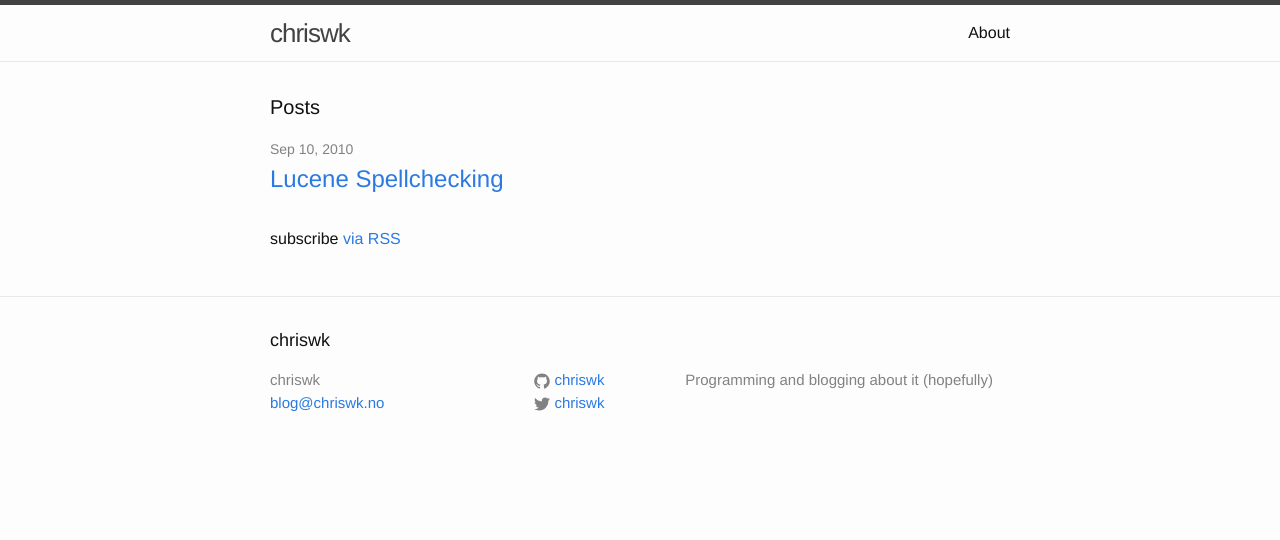
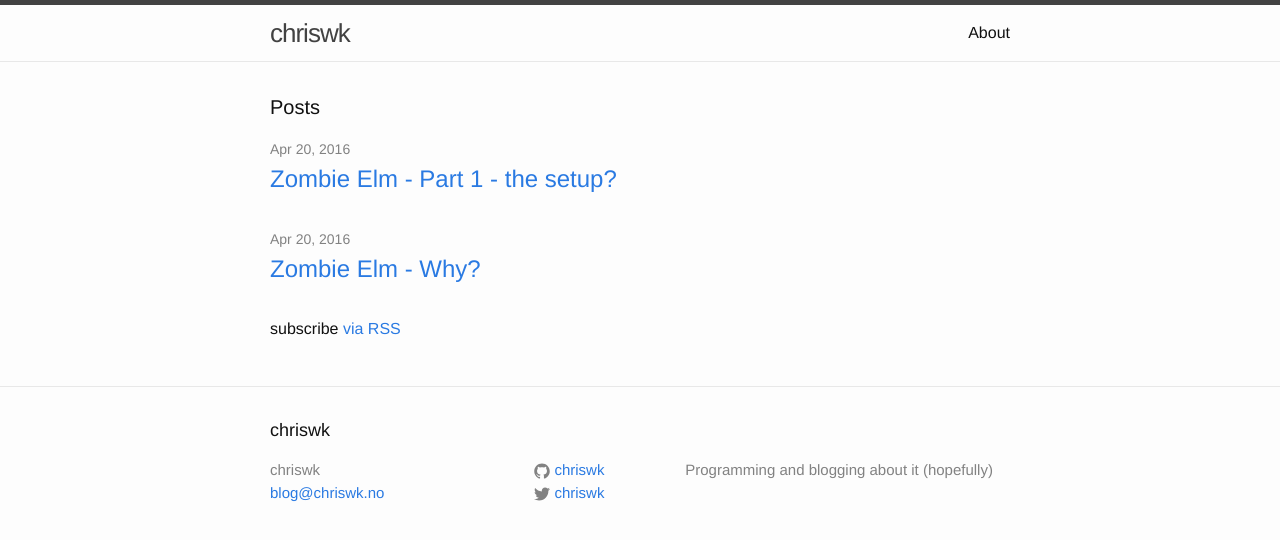
Before and after one commit to chriswk/chriswk.github.io, a Jekyll site: the page built from index.html, in a window 1280 px wide. Shown: the top 540 px of the page. Built offline with Jekyll 4.4.1, drawn with Linux system fonts in a browser that asks for light colours; part of the change alters nothing that is shown.

Commit message:
Why and setup covered

```diff
--- a/_config.yml
+++ b/_config.yml
@@ -14,5 +14,6 @@ url: "http://chriswk.github.io" # the base hostname & protocol for your site
 twitter_username: chriswk
 github_username:  chriswk
 gems: [jekyll-paginate]
+permalink: /:year/:month/:title
 # Build settings
 markdown: kramdown
--- /dev/null
+++ b/_posts/2016-04-20-zombie-elm-part1-setup.markdown
@@ -0,0 +1,56 @@
+---
+layout: post
+title: Zombie Elm - Part 1 - the setup?
+author: chriswk
+published: true
+date: 2016-04-20T10:17:40+0200
+tags: [elm, game, zombies, tdd]
+categories: [coding, learning]
+---
+
+### Credit
+
+Been following [@rtfeldman][rtfeldman] from [No Red Ink][noredink]
+great introductions to Elm, so my setup is very similar to his.
+
+### Initial layout
+my initial folder structure looks like this
+
+![Directory layout][tree]
+
+
+### Running
+With my current setup I can just `npm run dev` and a `webpack-dev-server` will start up on http://localhost:3000
+with hot reloading, so I get compilation errors immediately in the console.
+
+
+### Notes
+
+#### Save commands plugin
+The `save-commands.json` file is a command file for the [Atom Save Commands][savecommands] plugin. Its entire contents are
+{% highlight json %}
+{
+  "timeout": 5000,
+  "commands": [
+    "src/**/*.elm : elm make src/Main.elm --output=gen/main.js"
+  ]
+}
+{% endhighlight %}
+
+This makes Atom run elm make everytime I make a change in an elm file.
+It's nice to have compiler errors inside atom
+
+
+#### Webpack
+
+Webpack with webpack-elm-loader builds the bundle that I use in `src/index.html`
+
+### What's next
+
+[Getting Elm to output the memo tiles][zombie-elm-part2]
+
+[rtfeldman]:https://www.twitter.com/rtfeldman
+[noredink]:https://www.noredink.com/
+[tree]:/images/2016-04-tree.png
+[zombie-elm]:https://github.com/chriswk/zombie-elm
+[zombie-elm-part2]:{ post_url 2016-04-20-zombie-elm-part2-tiles-output }
--- /dev/null
+++ b/_posts/2016-04-20-zombie-elm-why.markdown
@@ -0,0 +1,31 @@
+---
+layout: post
+title: Zombie Elm - Why?
+author: chriswk
+published: true
+date: 2016-04-20T09:40:40+0200
+tags: [elm, game, zombies, tdd]
+categories: [coding, learning]
+---
+
+# Zombie Elm - Why
+
+Been looking for some way to learn Elm.
+I initially started on a memo game a month ago.
+Motivation after long days at work being what it is, it sort of petered out, as all my hobbyprojects tend to do.
+
+Then I saw [@odinodin][odinodin] tweet yesterday about [@mrundberget][magnus] spreading the love for elm at work and this triggered
+my desire to pick it up again.
+
+Reimplementing zombieclj -> [Part 1 - Setup]({% post_url 2016-04-20-zombie-elm-part1-setup %})
+
+
+
+
+![Twitter conversation][initialconversation]
+
+[initialconversation]: /images/initialconversation.png
+[odinodin]: https://twitter.com/odinodin
+[magnars]: https://twitter.com/magnars
+[magnus]: https://twitter.com/mrundberget
+[zombieclj]: https://
```
Also changed, not shown: _posts/2010-09-10-lucene-spellchecking.md (deleted), images/2016-04-tree.png (added), images/initialconversation.png (added).
